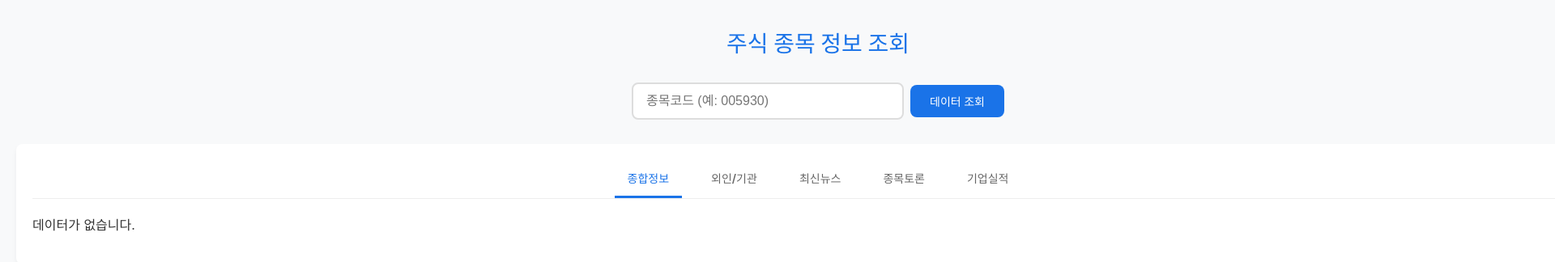
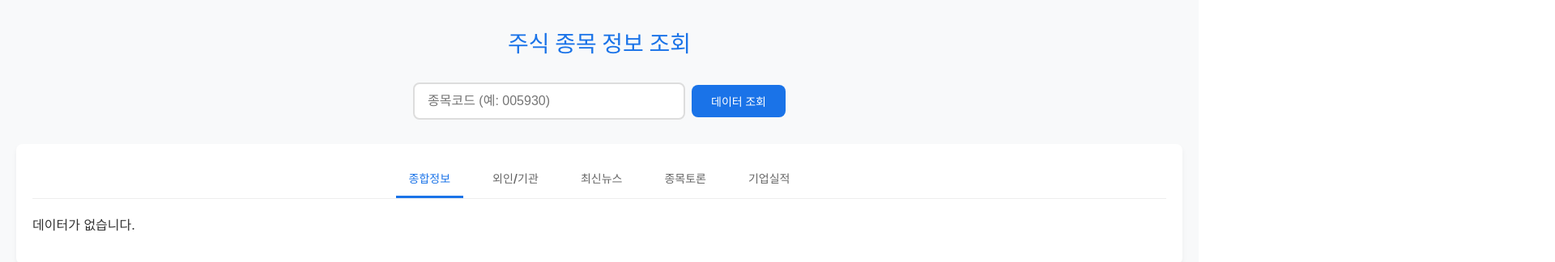
Before and after one commit to wangjh24/pyCrawling, a React app in the folder frontend/: page / in a window 1280 px wide. Shown: the top 324 px of the page at 81% size, 1920 px wide, since content can reach past the window. Built offline with nearby package versions, Linux system fonts and the light colour scheme; the HTML template or start-up script is replaced by a standard one.

Commit message:
refactor:画面width修正

```diff
--- a/frontend/src/component/css/font.module.css
+++ b/frontend/src/component/css/font.module.css
@@ -122,7 +122,7 @@
   cursor: not-allowed;
 }
 .contentContainer {
-  width: 1980px;
+  width: 1440px;
   margin: 0 auto;
   background-color: var(--white);
   padding: 20px;
```
